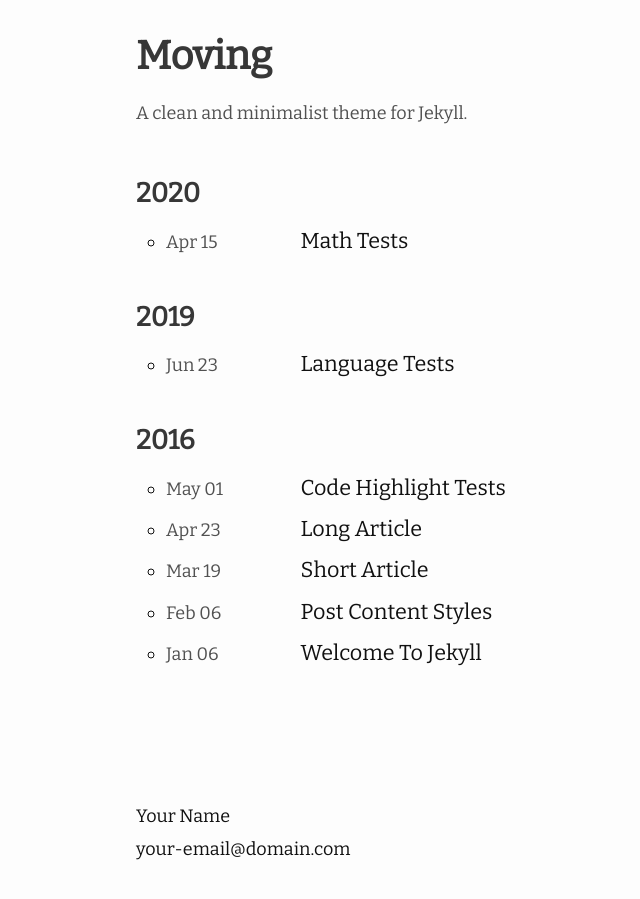
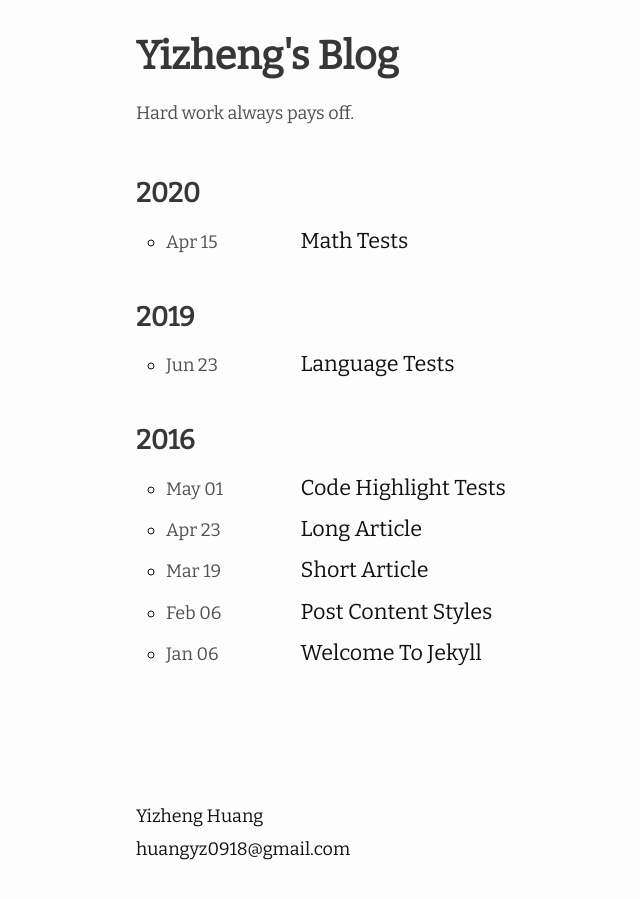
Before and after one commit to HarryQin99/HarryQin99.github.io, a Jekyll site: the page built from index.md, in a window 1280 px wide. Shown: the whole page, without its empty margins (134-774 px from the left). Built offline with Jekyll 4.4.1, drawn with Linux system fonts in a browser that asks for light colours; nearby versions of some CDN libraries.

Commit message:
Update _config.yml

```diff
--- a/_config.yml
+++ b/_config.yml
@@ -1,51 +1,20 @@
-title: Moving # The title of the blog
-author: Your Name # Your name
-email: your-email@domain.com # your email shown in the footer
-url: http://iamqyf.top # this is your site's root address.
-description: > # this means to ignore newlines until "show_excerpts:"
-  A clean and minimalist theme for Jekyll.
-favicon: "./favicon.ico" # set the favicon of the site
-
-show_excerpts: false # set to true to show excerpts on the homepage
-
-# Moving date format
-# refer to https://shopify.github.io/liquid/filters/date/ if you want to customize this
-moving:
-  avatar_url: "https://i.loli.net/2019/08/26/JzCLhDWPEybZr2T.jpg" # avatar in about page
-  about_you: a short description about you. # short description about you in about page
-  date_format: "%b %d" # date format of posts in home page
-  back_to: "Home" # In the post page, you have a back button above the title, you can custom the text by yourself.
-
-  # generate social links in about page.
-  social_links:
-    # twitter:
-    github:  huangyz0918
-    rss: RSS
-    # dribbble:
-    facebook: huangyz0918
-    # flickr:
-    # instagram:
-    linkedin: yizheng-huang
-    # pinterest:
-    # youtube:
-    # youtube_channel:
-    # youtube_channel_name:
-    # telegram:
-    # googleplus:
-    # microdotblog:
-    # reddit:
-
-    # Mastodon instances
-    # mastodon:
-    # - username:
-    #   instance:
-    # - username:
-    #   instance:
+title: Yizheng's Blog
+author: Yizheng Huang
+email: huangyz0918@gmail.com
+description: Hard work always pays off.
 
 # Build settings
-# remote_theme: huangyz0918/moving # note, please use huangyz0918/moving if you want to publish to Github Pages.
 remote_theme: huangyz0918/moving
-
 plugins:
   - jekyll-feed
-  - jekyll-seo-tag
+
+moving:
+  about_you: Hard work always pays off
+  avatar_url: https://i.loli.net/2019/09/07/wiBh3uMWRUaLX5K.png
+  date_format: "%b %d"
+  back_to: "Index"
+  social_links:
+    rss: RSS
+    github:  huangyz0918
+    facebook: huangyz0918
+    linkedin: yizheng-huang
```
